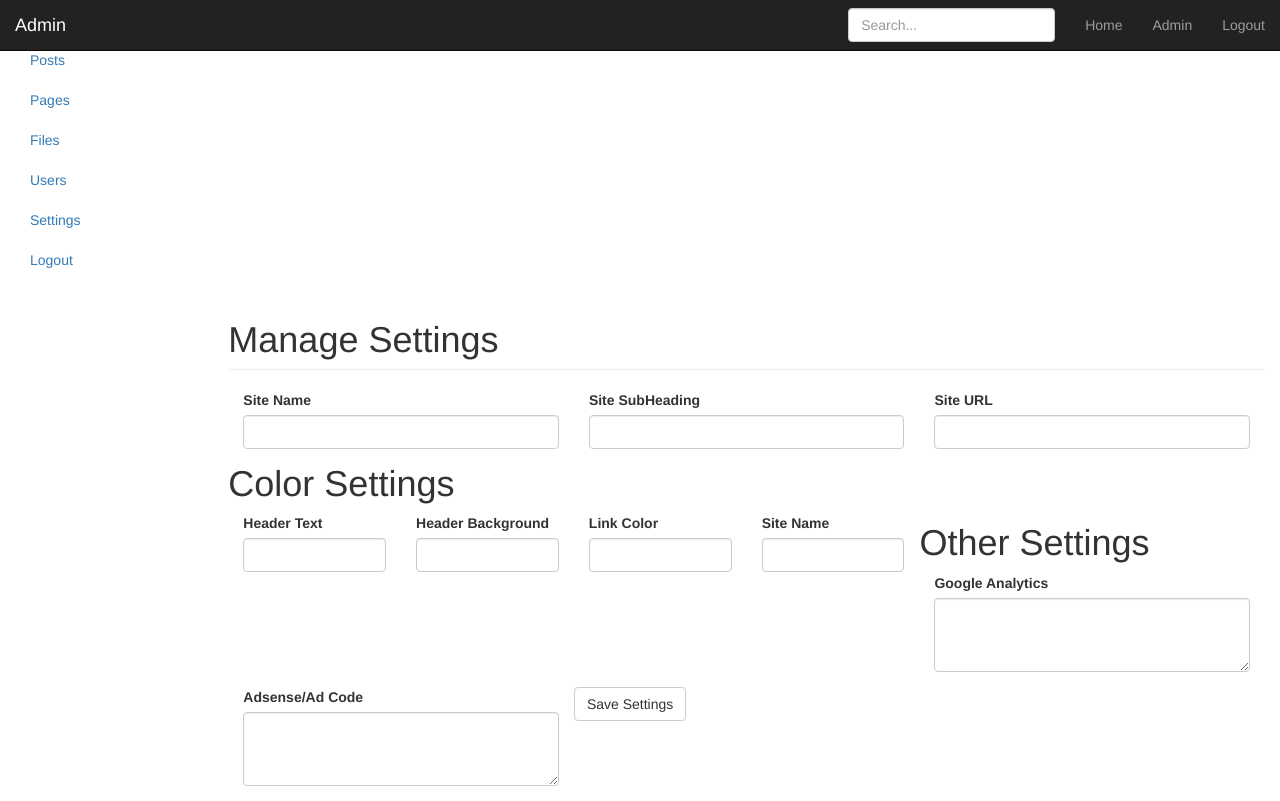
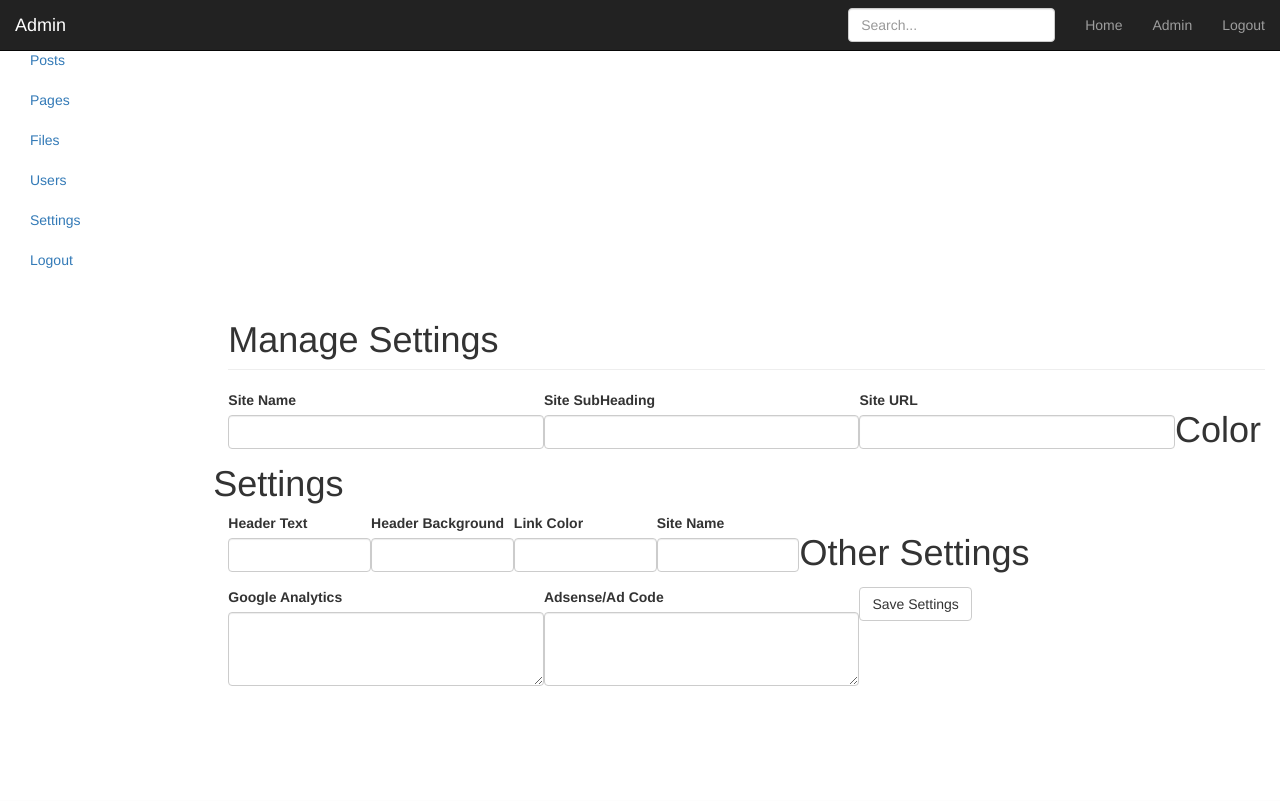
Before and after one commit to bderstine/WebsiteMixer-App-Base, a Python web app: template app/templates/admin/manage-settings.html in a window 1280 px wide. After the commit the page ends 686 px from the top, so only its background shows below. Run offline with Jinja, Linux system fonts and the light colour scheme; the template is opened without the code that fills it, so the values that code supplies are empty; some libraries are stand-ins or nearby versions.

Commit message:
add rows to settings

```diff
--- a/app/templates/admin/manage-settings.html
+++ b/app/templates/admin/manage-settings.html
@@ -9,48 +9,55 @@
         <h1 class="page-header">Manage Settings</h1>
 
 	<form method="post" action="">
-	  <div class="form-group col-xs-4">
+	  <div class="form-group col-xs-4 row">
 	    <label for="siteName">Site Name</label>
 	    <input type="text" class="form-control" id="siteName" name="siteName"value="{{s.siteName}}">
 	  </div>
-          <div class="form-group col-xs-4">
+          <div class="form-group col-xs-4 row">
             <label for="siteSubheading">Site SubHeading</label>
             <input type="text" class="form-control" id="siteSubheading" name="siteSubheading" value="{{s.siteSubheading}}">
           </div>
-          <div class="form-group col-xs-4">
+          <div class="form-group col-xs-4 row">
             <label for="siteUrl">Site URL</label>
             <input type="text" class="form-control" id="siteUrl" name="siteUrl" value="{{s.siteUrl}}">
           </div>
 
-          <h1>Color Settings</h1>
-          <div class="form-group col-xs-2">
+          <div class="row">
+            <h1>Color Settings</h1>
+          </div>
+          <div class="form-group col-xs-2 row">
             <label for="headerForeground">Header Text</label>
             <input type="text" class="form-control" id="headerForeground" name="headerForeground"value="{{s.headerForeground}}">
           </div>
-          <div class="form-group col-xs-2">
+          <div class="form-group col-xs-2 row">
             <label for="headerBackground">Header Background</label>
             <input type="text" class="form-control" id="headerBackground" name="headerBackground" value="{{s.headerBackground}}">
           </div>
-          <div class="form-group col-xs-2">
+          <div class="form-group col-xs-2 row">
             <label for="colorLinks">Link Color</label>
             <input type="text" class="form-control" id="colorLinks" name="colorLinks" value="{{s.colorLinks}}">
           </div>
-          <div class="form-group col-xs-2">
+          <div class="form-group col-xs-2 row">
             <label for="colorHover">Site Name</label>
             <input type="text" class="form-control" id="colorHover" name="colorHover" value="{{s.colorHover}}">
           </div>
 
-          <h1>Other Settings</h1>
-          <div class="form-group col-xs-4">
+          <div class="row">
+            <h1>Other Settings</h1>
+          </div>
+          <div class="form-group col-xs-4 row">
             <label for="googleAnal">Google Analytics</label>
             <textarea class="form-control" rows="3" id="googleAnal" name="googleAnal">{{s.googleAnal}}</textarea>
           </div>
-          <div class="form-group col-xs-4">
+          <div class="form-group col-xs-4 row">
             <label for="siteAds">Adsense/Ad Code</label>
             <textarea class="form-control" rows="3" id="siteAds" name="siteAds">{{s.siteAds}}</textarea>
           </div>
 
-	  <button type="submit" class="btn btn-default">Save Settings</button>
+          <div class="row">
+            <button type="submit" class="btn btn-default">Save Settings</button>
+          </div>
+
 	</form>
 
         </div>
```
